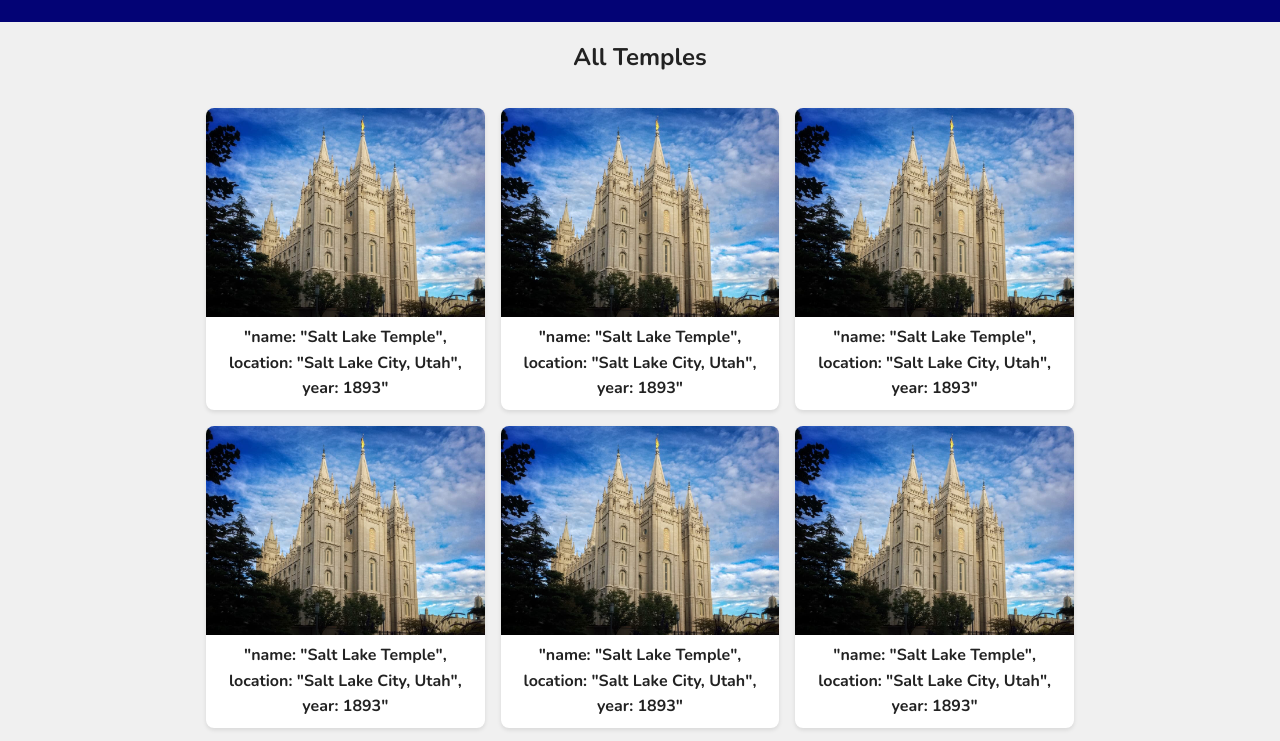
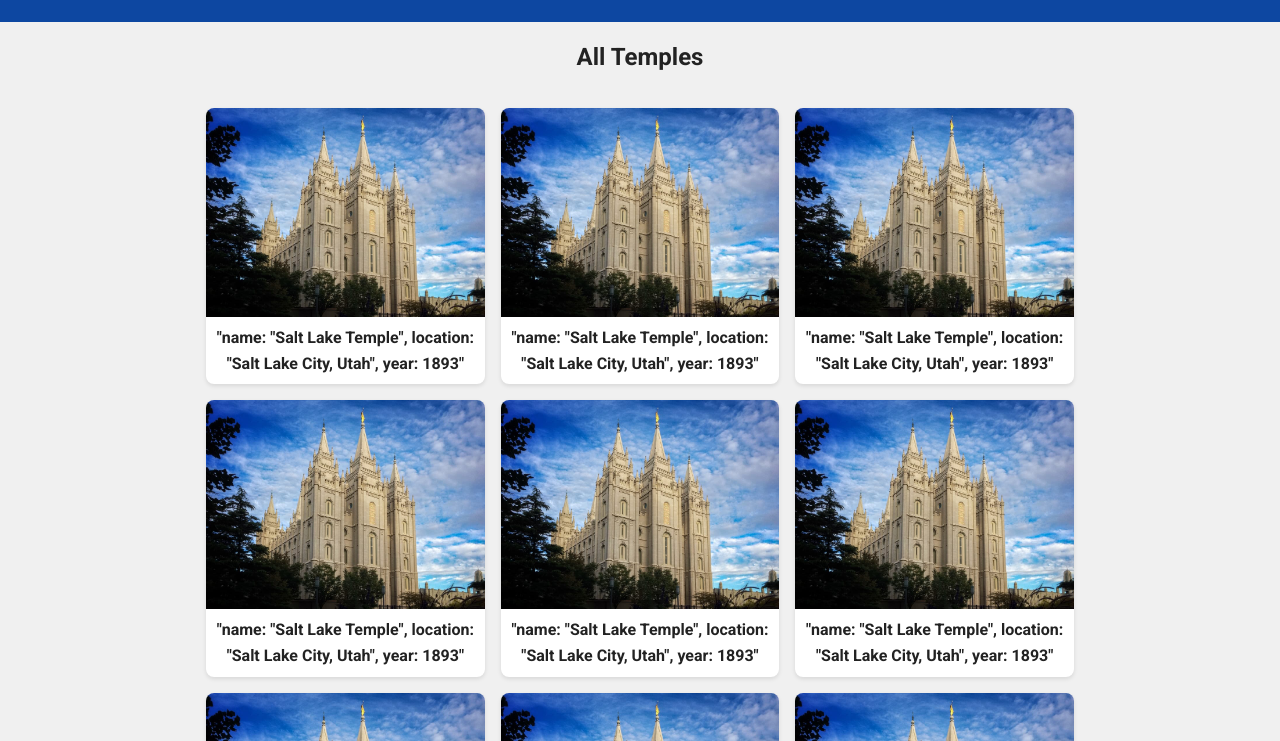
Before and after one commit to jsr7k-dotcom/wdd131, a plain HTML site: page temples.html in a window 1280 px wide. Shown: the part 119-860 px from the top of the page. Drawn offline with nearby package versions, Linux system fonts and the light colour scheme.

Commit message:
Changed font family

```diff
--- a/styles/temples.css
+++ b/styles/temples.css
@@ -1,9 +1,9 @@
 :root {
-  --primary-color: rgb(3, 3, 117);
+  --primary-color: #0D47A1;
   --accent-color: #f0f0f0;
   --text-color: #222;
   --max-width: 900px;
-  --font-family: "Nunito", sans-serif;
+  --font-family: "Roboto", sans-serif;
 }
 
 * {
--- a/temples.html
+++ b/temples.html
@@ -10,7 +10,7 @@
     <link rel="stylesheet" href="styles/temples-large.css">
     <link rel="preconnect" href="https://fonts.googleapis.com">
     <link rel="preconnect" href="https://fonts.gstatic.com" crossorigin>
-    <link href="https://fonts.googleapis.com/css2?family=Nunito:wght@400;700&display=swap" rel="stylesheet">
+    <link href="https://fonts.googleapis.com/css2?family=Roboto:ital,wght@0,100..900;1,100..900&display=swap" rel="stylesheet">
     <script defer src="scripts/temples.js"></script>
 </head>
 <body>
```
